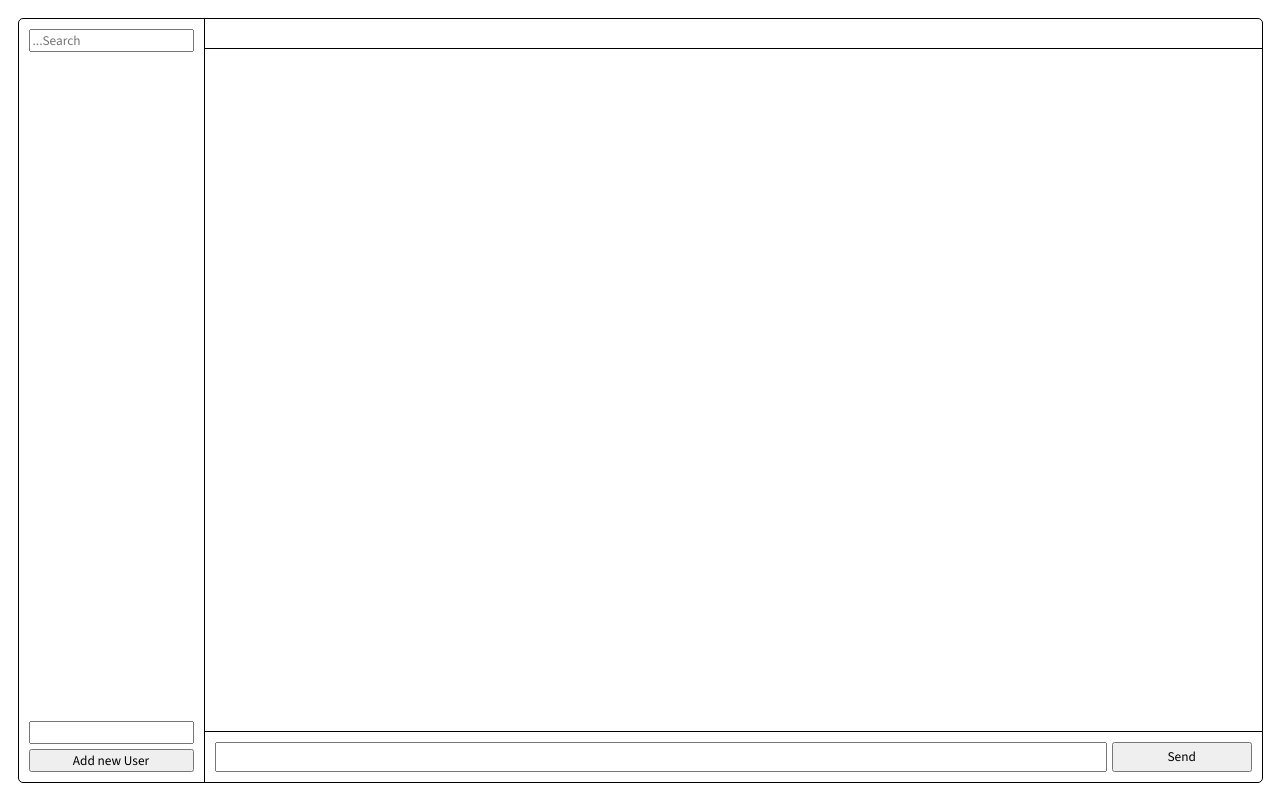
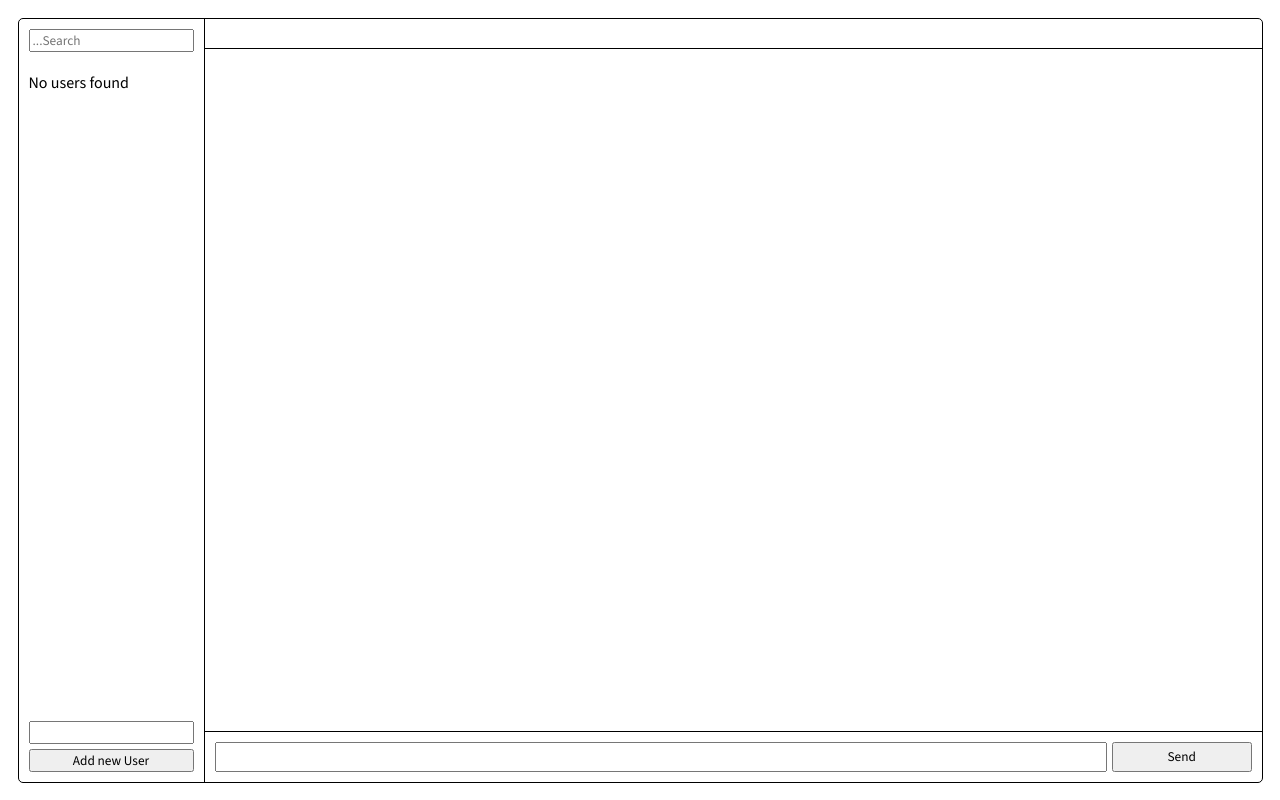
Before and after one commit to iZeevens/green-api, a React (Vite) app: page / in a window 1280 px wide. Both pictures are taken after typing "Sample", "Sample" into the empty fields and a click on the button "Submit". Built offline with nearby package versions, Linux system fonts and the light colour scheme.

Commit message:
feat: add search users

```diff
--- a/src/components/UsersList/AddNewUser/AddNewUser.tsx
+++ b/src/components/UsersList/AddNewUser/AddNewUser.tsx
@@ -3,16 +3,16 @@ import { useState } from "react";
 import PhoneInput, { isValidPhoneNumber } from "react-phone-number-input/input";
 
 interface IAddNewUser {
-  setUser: React.Dispatch<React.SetStateAction<Set<string>>>;
+  setUsers: React.Dispatch<React.SetStateAction<Set<string>>>;
 }
 
-function AddNewUser({ setUser }: IAddNewUser) {
+function AddNewUser({ setUsers }: IAddNewUser) {
   const [newUser, setNewUser] = useState<string>("");
   const [error, setError] = useState<string>("");
 
   const handleAddNewUser = () => {
     if (!error) {
-      setUser((prevUsers) => new Set(prevUsers).add(newUser));
+      setUsers((prevUsers) => new Set(prevUsers).add(newUser));
     }
   };
 
--- a/src/components/UsersList/SearchUser/SearchUser.tsx
+++ b/src/components/UsersList/SearchUser/SearchUser.tsx
@@ -1,12 +1,27 @@
-import styles from "./SearchUser.module.css"
+import styles from "./SearchUser.module.css";
+interface ISearchUserProps {
+  search: string
+  setSearch: React.Dispatch<React.SetStateAction<string>>;
+}
 
-function SearchUser() {
+function SearchUser({ search, setSearch }: ISearchUserProps) {
+  const handleSearch = (e: React.ChangeEvent<HTMLInputElement>) => {
+    const value = e.target.value
+
+    setSearch(value);
+  };
 
   return (
     <div className={styles.searchContainer}>
-      <input className={styles.searchInput} type="text" placeholder="...Search"/>
+      <input
+        className={styles.searchInput}
+        type="text"
+        placeholder="...Search"
+        value={search}
+        onChange={handleSearch}
+      />
     </div>
-  )
+  );
 }
 
-export default SearchUser
+export default SearchUser;
--- a/src/components/UsersList/UsersList.tsx
+++ b/src/components/UsersList/UsersList.tsx
@@ -7,14 +7,24 @@ interface IUsersListProps {
 }
 
 function UsersList({ setSelectedUser }: IUsersListProps) {
-  const [users, setUser] = useState<Set<string>>(new Set());
+  const [users, setUsers] = useState<Set<string>>(new Set());
+  const [searchQuery, setSearchQuery] = useState<string>("");
+
+  const filteredUsers =
+    searchQuery.length > 0
+      ? [...users].filter((user) =>
+          user.toLowerCase().includes(searchQuery.toLowerCase())
+        )
+      : [...users];
+
+  console.log(filteredUsers);
 
   return (
     <div className={styles.list}>
-      <SearchUser />
+      <SearchUser search={searchQuery} setSearch={setSearchQuery} />
       <div className={styles.listItems}>
-        {users.size > 0
-          ? [...users].map((user) => (
+        {filteredUsers.length > 0
+          ? filteredUsers.map((user) => (
               <span
                 className={styles.listItem}
                 onClick={() => setSelectedUser(user)}
@@ -23,9 +33,9 @@ function UsersList({ setSelectedUser }: IUsersListProps) {
                 {user}
               </span>
             ))
-          : ""}
+          : "No users found"}
       </div>
-      <AddNewUser setUser={setUser} />
+      <AddNewUser setUsers={setUsers} />
     </div>
   );
 }
```
